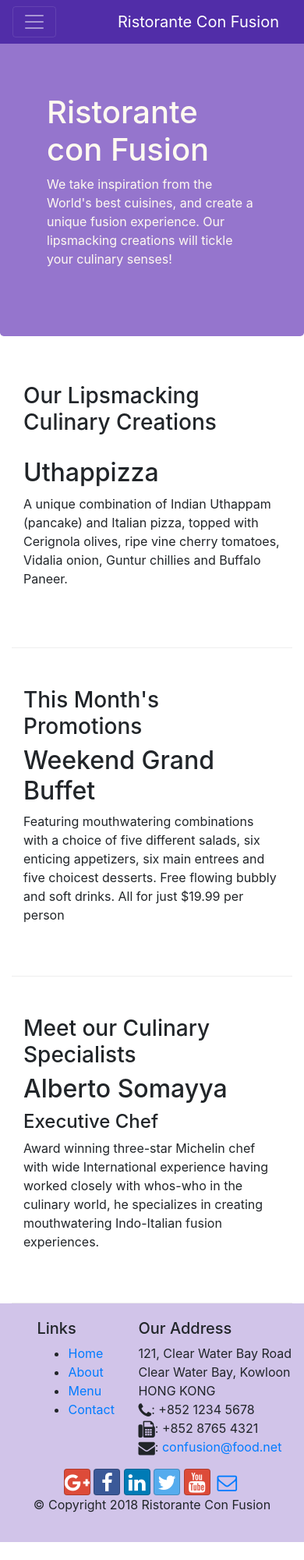
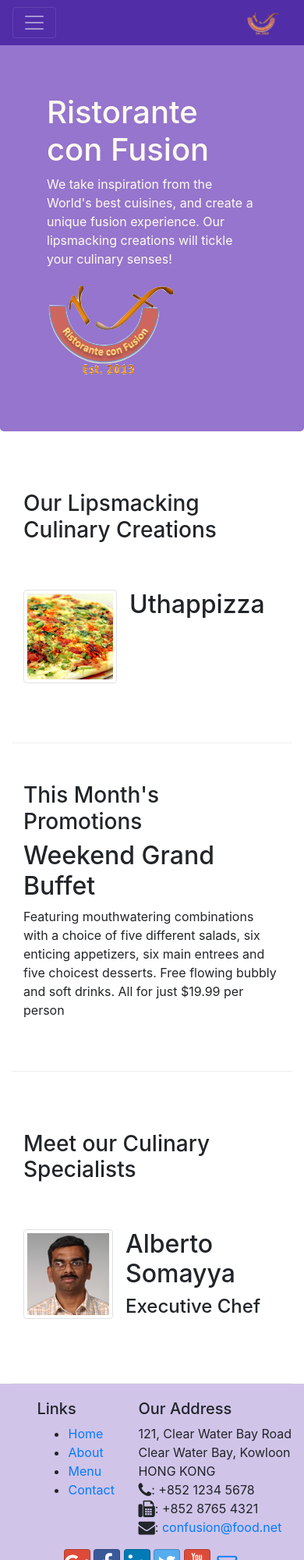
Before and after one commit to Cambekk/bootstrap-4, a website: page index.html in a window 390 px wide. Shown: the top 2000 px of the page at 78% size. Before the commit the page ends 1977 px from the top, so only its background shows below. Drawn offline with nearby package versions, Linux system fonts and the light colour scheme.

Commit message:
images and media

```diff
--- a/index.html
+++ b/index.html
@@ -25,7 +25,7 @@
             <button class="navbar-toggler" type="button" data-toggle="collapse" data-target="#Navbar">
                 <span class="navbar-toggler-icon"></span>
             </button>
-            <a class="navbar-brand" href="#">Ristorante Con Fusion</a>
+            <a class="navbar-brand" href="#"><img src="img/logo.png" height="30" width="41"></a>
             <div class="collapse navbar-collapse" id="Navbar">
                 <ul class="navbar-nav mr-auto">
                         <li class="nav-item active"><a class="nav-link" href="#"><span class="fa fa-home fa-lg"></span> Home</a></li>
@@ -40,11 +40,12 @@
     <header class = "jumbotron">
         <div class="container">
             <div class="row row-header">
-                <div class="col-12 col-sm-6">
+                <div class="col-12 col-sm-8">
                     <h1>Ristorante con Fusion</h1>
                     <p>We take inspiration from the World's best cuisines, and create a unique fusion experience. Our lipsmacking creations will tickle your culinary senses!</p>
                 </div>
-                <div class="col-12 col-sm">
+                <div class="col-12 col-sm align-self-center">
+                    <img src="img/logo.png" class="img-fluid">
                 </div>
             </div>
         </div>
@@ -56,8 +57,13 @@
                 <h3>Our Lipsmacking Culinary Creations</h3>
             </div>
             <div class="col col-sm order-sm-first col-md">
-                <h2>Uthappizza</h2>
-                <p>A unique combination of Indian Uthappam (pancake) and Italian pizza, topped with Cerignola olives, ripe vine cherry tomatoes, Vidalia onion, Guntur chillies and Buffalo Paneer.</p>
+                <div class="media">
+                    <img src="img/uthappizza.png" class="d-flex mr-3 img-thumbnail align-self-center" alt="buffet">
+                    <div class="media-body">
+                        <h2 class="mt-0">Uthappizza</h2>
+                        <p class="d-none d-sm-block">A unique combination of Indian Uthappam (pancake) and Italian pizza, topped with Cerignola olives, ripe vine cherry tomatoes, Vidalia onion, Guntur chillies and Buffalo Paneer.</p>
+                </div>
+                </div>
             </div>
         </div>
 
@@ -77,9 +83,15 @@
                 <h3>Meet our Culinary Specialists</h3>
             </div>
             <div class="col col-sm order-sm-first col-md">
-                <h2>Alberto Somayya</h2>
-                <h4>Executive Chef</h4>
-                <p>Award winning three-star Michelin chef with wide International experience having worked closely with whos-who in the culinary world, he specializes in creating mouthwatering Indo-Italian fusion experiences. </p>
+                <div class="media">
+                    <img src="img/alberto.png" class= "d-flex mr-3 img-thumbnail align-items-center" alt="alberto">
+                    <div class="media-body">
+                        <h2 class="mt-0">Alberto Somayya</h2>
+                        <h4>Executive Chef</h4>
+                        <p class="d-none d-sm-block">Award winning three-star Michelin chef with wide International experience having worked closely with whos-who in the culinary world, he specializes in creating mouthwatering Indo-Italian fusion experiences. </p>
+                    </div>
+                </div>
+
             </div>
         </div>
     </div>
```
Also changed, not shown: about.html (+4 -3 lines), contact.html (+4 -3 lines), img/alberto.png (added), img/buffet.png (added), img/logo.png (added), img/uthappizza.png (added), 1 other file.
